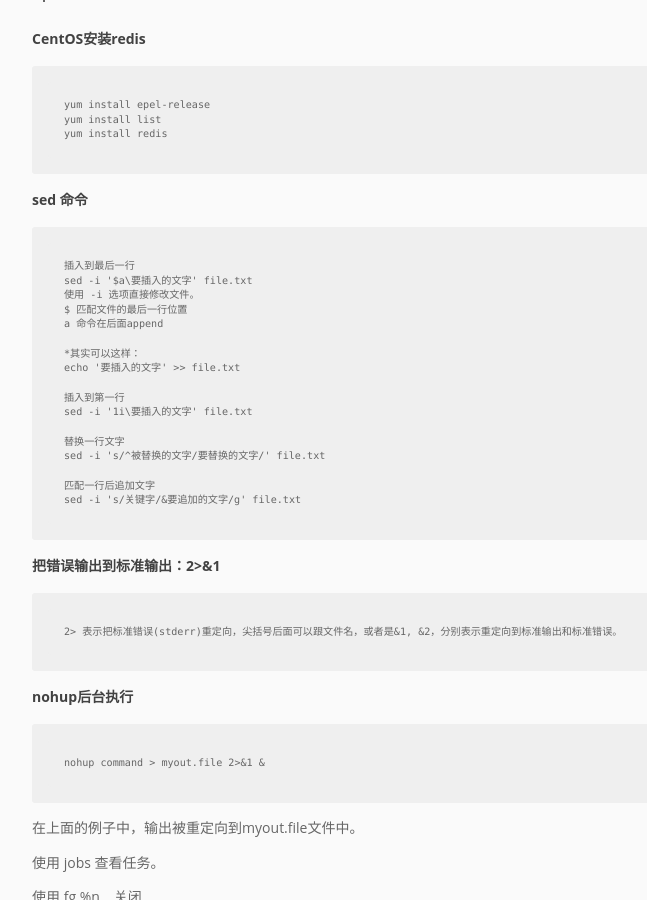
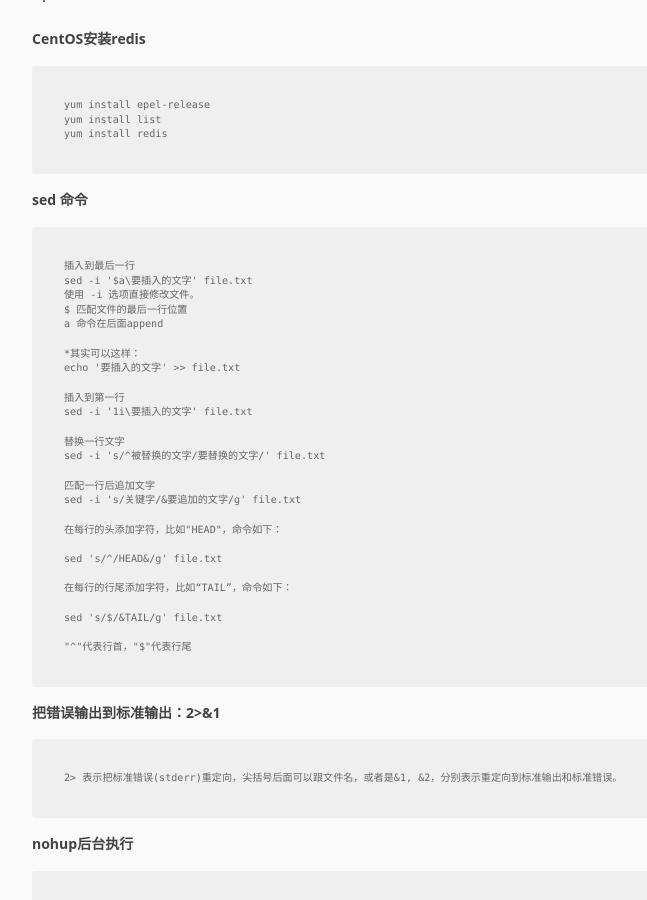
Before and after one commit to pingmalu/pingmalu.github.io, a Jekyll site: the page built from _posts/2016-01-06-Linux常用命令总结.md, in a window 1280 px wide and 900 px high, scrolled down 1966 px. Shown: the whole window, without its empty margins (168-815 px from the left). Built offline with Jekyll 4.4.1, drawn with Linux system fonts in a browser that asks for light colours; nearby versions of some CDN libraries.

Commit message:
'update'

```diff
--- a/_posts/2016-01-06-Linux常用命令总结.md
+++ b/_posts/2016-01-06-Linux常用命令总结.md
@@ -99,6 +99,16 @@
 	匹配一行后追加文字
 	sed -i 's/关键字/&要追加的文字/g' file.txt
 
+	在每行的头添加字符，比如"HEAD"，命令如下：
+
+	sed 's/^/HEAD&/g' file.txt
+
+	在每行的行尾添加字符，比如“TAIL”，命令如下：
+
+	sed 's/$/&TAIL/g' file.txt
+
+	"^"代表行首，"$"代表行尾
+
 
 ### 把错误输出到标准输出：2>&1
 
```
